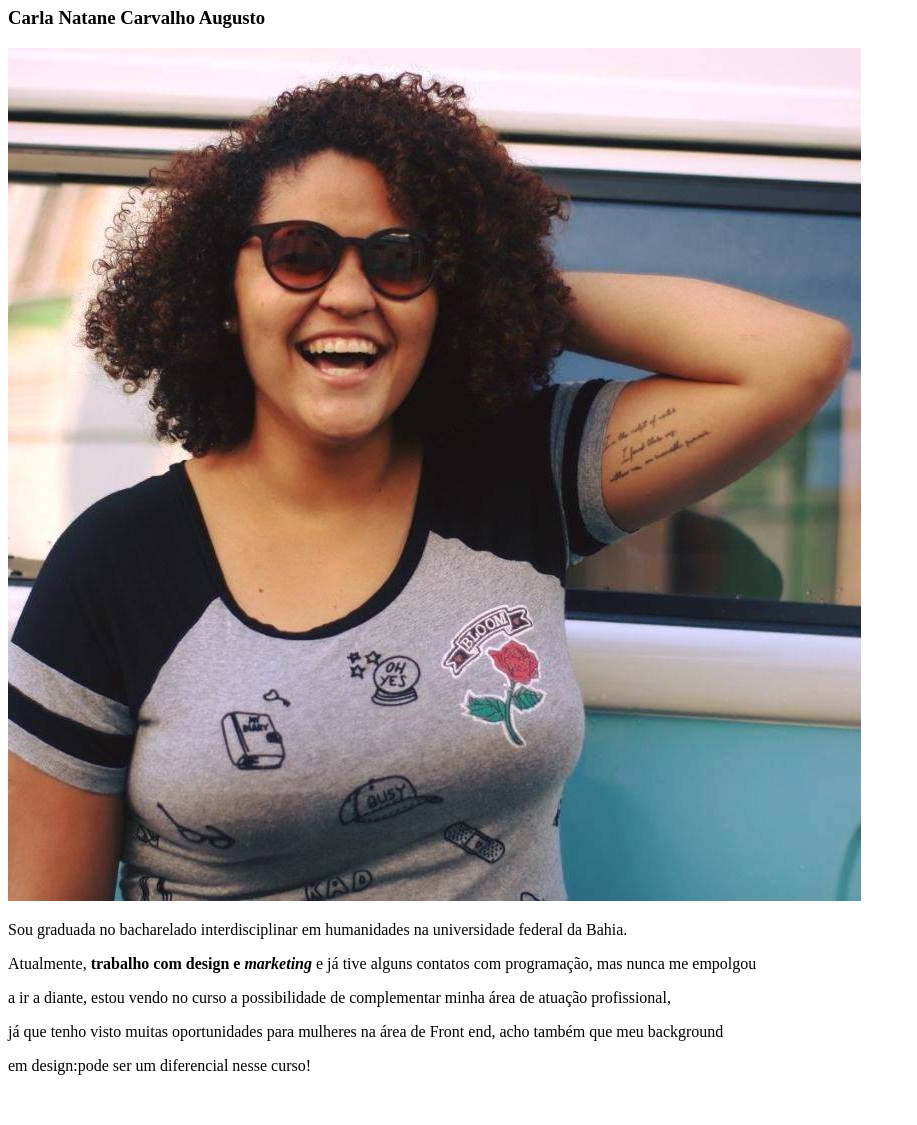
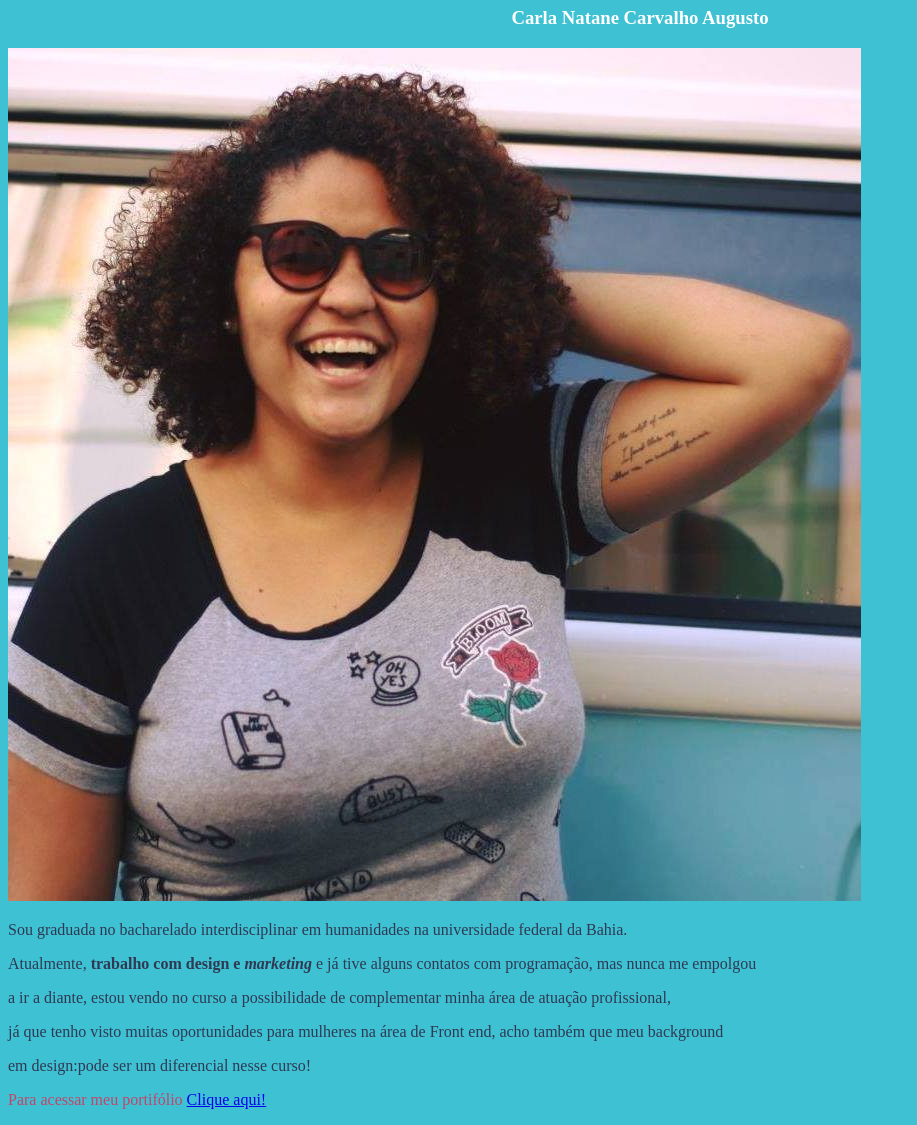
Before and after one commit to Carla13/PrimeiraPaginaPerfil, a plain HTML site: page index.html in a window 1280 px wide. Shown: the part 73-1198 px from the top of the page, without its empty margins (0-917 px from the left). Before the commit the page ends 1164 px from the top, so only its background shows below. Drawn offline with Linux system fonts and the light colour scheme.

Commit message:
adicionando estilos ao site

```diff
--- a/index.html
+++ b/index.html
@@ -6,20 +6,24 @@
     <title>Carla Natane</title>
     <meta name="author" content="Carla Natane Carvalho Augusto">
     <meta name="description" content="Primeira atividade do curso">
+    <link rel="stylesheet" href="style.css">
+
   </head>
-  <body>
+  <body class="plano-de-fundo">
     <!-- Primeiro trabalho -->
-<h1>Front-end: um novo desafio!</h1>
-<h3>Carla Natane Carvalho Augusto</h3>
+
+<h1 class="elemento-no-centro texto-branco"> Front-end: um novo desafio!</h1>
+<h3 class="elemento-no-centro texto-branco">Carla Natane Carvalho Augusto</h3>
 
 <img src="perfil.jpg" alt="">
 
-<p>Sou graduada no bacharelado interdisciplinar em humanidades na universidade federal da Bahia.</p>
-<p>Atualmente, <b>trabalho com design e <i>marketing</i></b> e já tive alguns contatos com programação, mas nunca me empolgou </p>
-<p>a ir a diante, estou vendo no curso a possibilidade de complementar minha área de atuação profissional,</p>
-<p>já que tenho visto muitas oportunidades para mulheres na área de Front end, acho também que meu background </p>
-<p>em design:pode ser um diferencial nesse curso!</p>
+<p class="texto-azul-marinho">Sou graduada no bacharelado interdisciplinar em humanidades na universidade federal da Bahia.</p>
+<p class="texto-azul-marinho">Atualmente, <b>trabalho com design e <i>marketing</i></b> e já tive alguns contatos com programação, mas nunca me empolgou </p>
+<p class="texto-azul-marinho">a ir a diante, estou vendo no curso a possibilidade de complementar minha área de atuação profissional,</p>
+<p class="texto-azul-marinho">já que tenho visto muitas oportunidades para mulheres na área de Front end, acho também que meu background </p>
+<p class="texto-azul-marinho">em design:pode ser um diferencial nesse curso!</p>
 
+<p class="texto-rosa">Para acessar meu portifólio <a target="_blank" href="https://www.behance.net/carlanatand6e9">Clique aqui!</a></p>
 
-  </body>
+</body>
 </html>
--- /dev/null
+++ b/style.css
@@ -0,0 +1,17 @@
+.elemento-no-centro{
+  text-align: center;
+}
+.plano-de-fundo{
+background-color: #3dc1d3;
+/*background-image:url("fundo.png");*/
+background-color:
+}
+.texto-branco{
+  color:white;
+}
+.texto-azul-marinho{
+  color:#303952;
+}
+.texto-rosa{
+  color:#c44569;
+}
```
Also changed, not shown: fundo.jpg (added), fundo.png (added).
